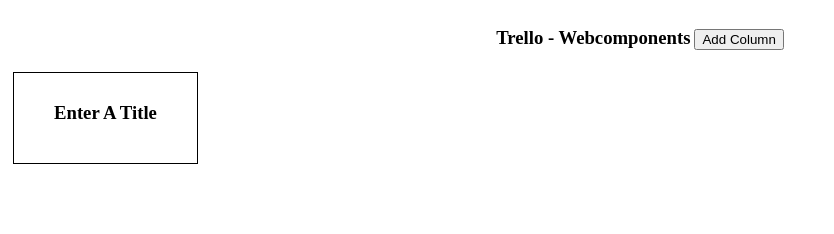
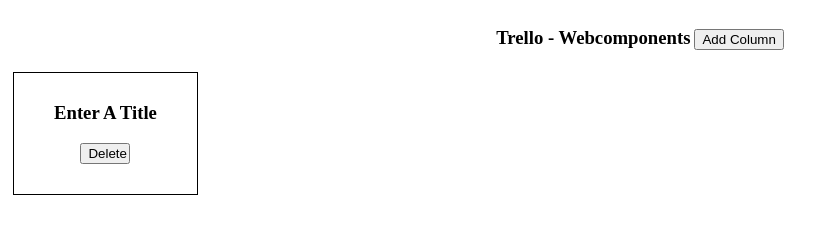
Before and after one commit to angkiki/trello-webcomponents, a plain HTML site: page index.html in a window 1280 px wide. Both pictures are taken after a click on the button "Add Column". Shown: the whole page, without its empty margins (0-834 px from the left). Drawn offline with Linux system fonts and the light colour scheme.

Commit message:
can add and delete columns

```diff
--- a/components/column.js
+++ b/components/column.js
@@ -6,14 +6,25 @@
       // binding of functions
       this.titleClick = this.titleClick.bind(this);
       this.inputBlur = this.inputBlur.bind(this);
+      this.deleteColumn = this.deleteColumn.bind(this);
     };
 
     connectedCallback() {
-      const DIV_HOLDER = document.createElement("div");
-      DIV_HOLDER.setAttribute('class', 'column-title-holder');
+      // DIV FOR HOLDING THE COLUMNS TITLE
+      const COLUMN_TITLE_HOLDER = document.createElement("div");
+      COLUMN_TITLE_HOLDER.setAttribute('class', 'column-title-holder');
 
-      DIV_HOLDER.appendChild(this.createTitle());
-      this.appendChild(DIV_HOLDER);
+      COLUMN_TITLE_HOLDER.appendChild(this.createTitle());
+      this.appendChild(COLUMN_TITLE_HOLDER);
+
+      // DIV FOR HOLDING THE CARDS
+
+      // DELETE BUTTON
+      const DELETE_BUTTON = document.createElement("button");
+      DELETE_BUTTON.textContent = "Delete";
+      DELETE_BUTTON.addEventListener('click', this.deleteColumn);
+
+      this.appendChild(DELETE_BUTTON);
     };
 
     disconnectedCallback() {};
@@ -22,20 +33,32 @@
     //      event handlers
     // @@@ @@@ @@@ @@@ @@@ @@@ @@@ @@@
 
+
     // click event handler for clicking on the title
     titleClick(event) {
       const CURRENT_TITLE = event.target.textContent;
+
+      // this.children[0] #=> <div class='column-title-holder'></div>
       this.children[0].removeChild(event.target);
       this.children[0].appendChild(this.createInput(CURRENT_TITLE));
+
+      // get the input and focus
+      this.children[0].children[0].focus();
+      this.children[0].children[0].setSelectionRange(0, CURRENT_TITLE.length);
     };
 
     // on blur event handler for input tag
     inputBlur(event) {
       const INPUT_VALUE = event.target.value;
+
+      // this.children[0] #=> <div class='column-title-holder'></div>
       this.children[0].removeChild(event.target);
       this.children[0].appendChild(this.createTitle(INPUT_VALUE));
     }
 
+    deleteColumn(event) {
+      this.parentNode.removeChild(this);
+    };
 
     // @@@ @@@ @@@ @@@ @@@ @@@ @@@ @@@
     //      custom functions
@@ -46,7 +69,6 @@
       const INPUT = document.createElement("input");
       INPUT.setAttribute('type', 'text');
       INPUT.setAttribute('value', value);
-      INPUT.setAttribute('autofocus', true);
       INPUT.addEventListener('blur', this.inputBlur);
 
       return INPUT;
--- a/index.html
+++ b/index.html
@@ -1,20 +1,22 @@
 <!DOCTYPE html>
 <html lang="en" dir="ltr">
+
 <head>
   <meta charset="utf-8">
   <title>Trello - Webcomponents</title>
-    <script type="text/javascript" src="script.js" defer></script>
   <script type="text/javascript" src="components/column.js" defer></script>
   <link rel="stylesheet" href="styles.css">
 </head>
+
 <body>
   <div align="center" id="control-bar">
     <h3 align="center">Trello - Webcomponents</h3>
     <button id="add-column">Add Column</button>
   </div>
 
-    <div id="column-holder">
-      <trello-column></trello-column>
-    </div>
+  <div id="column-holder"></div>
+
+  <script type="text/javascript" src="script.js" defer></script>
 </body>
+
 </html>
--- a/script.js
+++ b/script.js
@@ -1,17 +1,15 @@
-(function() {
-  console.log('hello world');
+document.addEventListener("DOMContentLoaded", function(event) {
+  var columnCounter = 0;
 
-  class SampleButton extends HTMLElement {
+  const COLUMNS_HOLDER = document.getElementById('column-holder');
+  const ADD_COLUMN_BUTTON = document.getElementById('add-column');
 
-    // after the "component mounts"
-    connectedCallback() {
-      this.addEventListener('click', this._onClick);
-    };
+  ADD_COLUMN_BUTTON.addEventListener('click', function() {
+    const NEW_COLUMN = document.createElement('trello-column');
+    NEW_COLUMN.setAttribute('class', 'trello-column-no-' + columnCounter);
+    COLUMNS_HOLDER.appendChild(NEW_COLUMN);
 
-    _onClick(event) {
-      alert('i am clicked');
-    };
-  };
+    columnCounter += 1;
+  });
 
-  window.customElements.define('sample-button', SampleButton);
-})();
+});
--- a/styles.css
+++ b/styles.css
@@ -19,7 +19,15 @@ trello-column {
   margin: 5px;
 }
 
-trello-column > input {
-  margin-top: 10px;
+.column-title-holder > input {
+  margin-top: 20px;
+  height: 18px;
   font-size: 18px;
+  width: 120px;
 }
+
+trello-column > button {
+  display: block;
+  width: 50px;
+  margin: 10px auto;
+}
```
Lines whose indentation alone changed are shown as unchanged.
